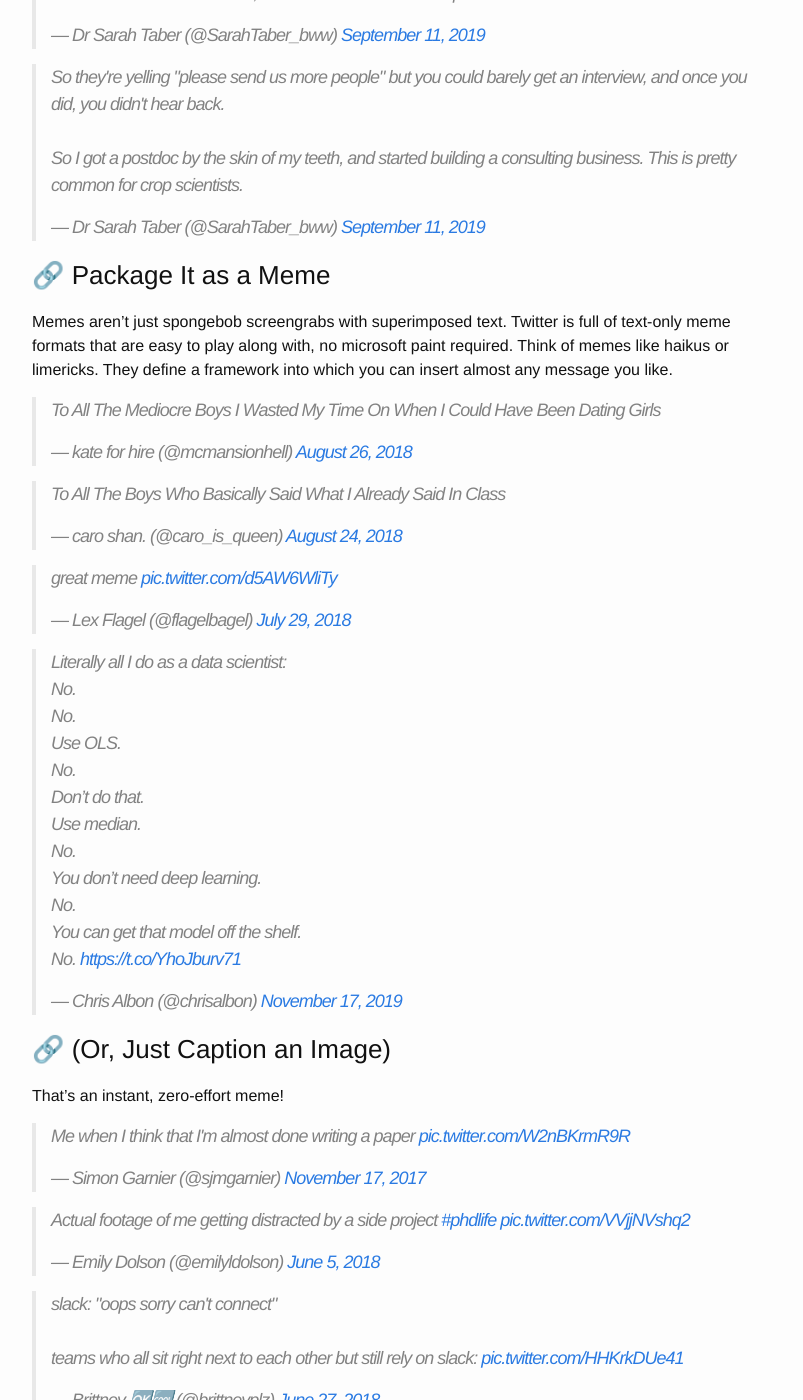
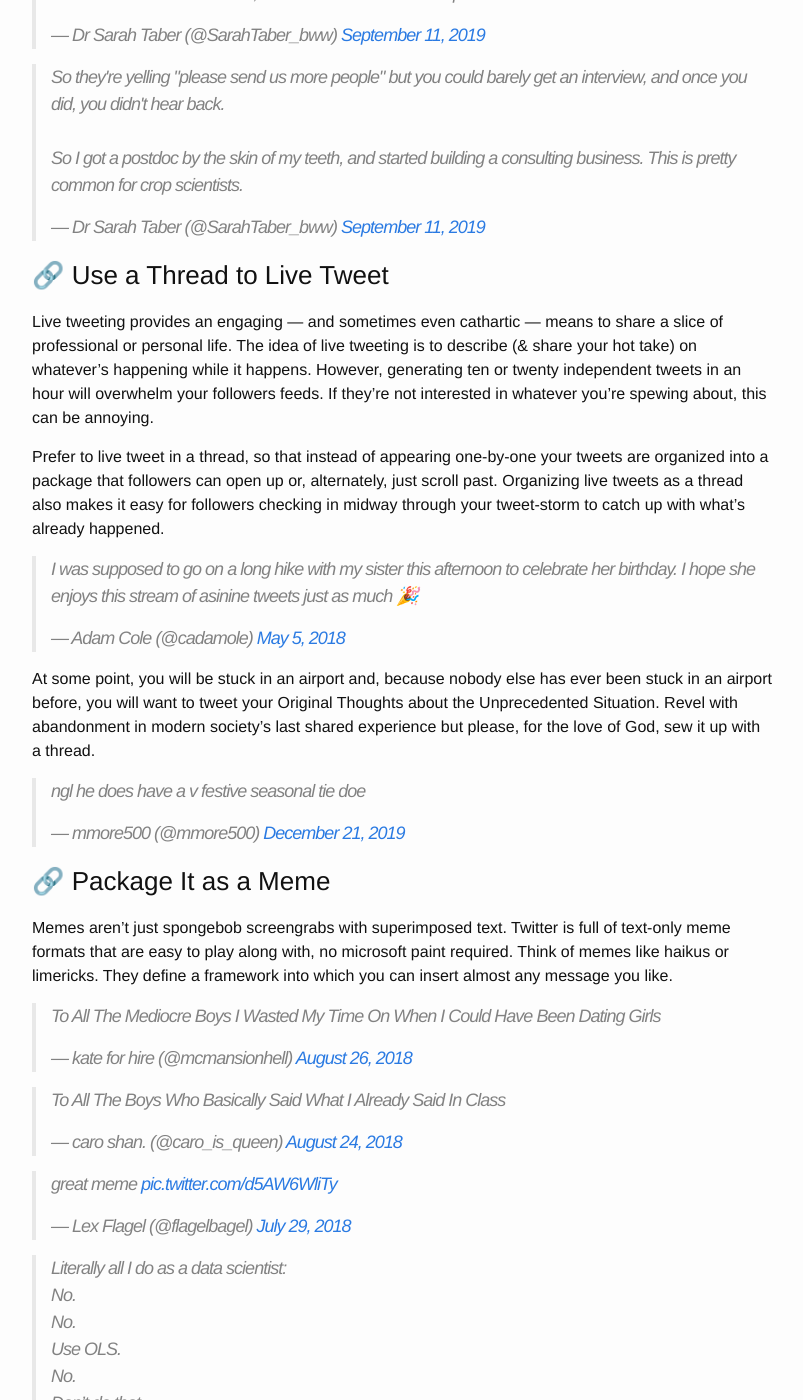
Before and after one commit to mmore500/mmore500.github.io, a Jekyll site: the page built from blog_professional/_posts/2019-11-17-twitter-bestiary.md, in a window 1280 px wide and 1400 px high, scrolled down 18213 px. Shown: the whole window, without its empty margins (238-1041 px from the left). Built offline with Jekyll 4.4.1, drawn with Linux system fonts in a browser that asks for light colours; emoji names are drawn with the system emoji font; a script that is not in the unit is left out; comment, search, counter and statistics services are not loaded.

Commit message:
Add section on live tweeting

```diff
--- a/blog_professional/_posts/2019-11-17-twitter-bestiary.md
+++ b/blog_professional/_posts/2019-11-17-twitter-bestiary.md
@@ -457,6 +457,24 @@ Or, get more creative!
 
 <blockquote class="twitter-tweet"><p lang="en" dir="ltr">So they&#39;re yelling &quot;please send us more people&quot; but you could barely get an interview, and once you did, you didn&#39;t hear back.<br><br>So I got a postdoc by the skin of my teeth, and started building a consulting business. This is pretty common for crop scientists.</p>&mdash; Dr Sarah Taber (@SarahTaber_bww) <a href="https://twitter.com/SarahTaber_bww/status/1171895669826695168?ref_src=twsrc%5Etfw">September 11, 2019</a></blockquote> <script async src="https://platform.twitter.com/widgets.js" charset="utf-8"></script>
 
+### Use a Thread to Live Tweet
+
+Live tweeting provides an engaging --- and sometimes even cathartic --- means to share a slice of professional or personal life.
+The idea of live tweeting is to describe (& share your hot take) on whatever's happening while it happens.
+However, generating ten or twenty independent tweets in an hour will overwhelm your followers feeds.
+If they're not interested in whatever you're spewing about, this can be annoying.
+
+Prefer to live tweet in a thread, so that instead of appearing one-by-one your tweets are organized into a package that followers can open up or, alternately, just scroll past.
+Organizing live tweets as a thread also makes it easy for followers checking in midway through your tweet-storm to catch up with what's already happened.
+
+<blockquote class="twitter-tweet"><p lang="en" dir="ltr">I was supposed to go on a long hike with my sister this afternoon to celebrate her birthday. I hope she enjoys this stream of asinine tweets just as much 🎉</p>&mdash; Adam Cole (@cadamole) <a href="https://twitter.com/cadamole/status/992769662634078208?ref_src=twsrc%5Etfw">May 5, 2018</a></blockquote> <script async src="https://platform.twitter.com/widgets.js" charset="utf-8"></script>
+
+At some point, you will be stuck in an airport and, because nobody else has ever been stuck in an airport before, you will want to tweet your Original Thoughts about the Unprecedented Situation.
+Revel with abandonment in modern society's last shared experience but please, for the love of God, sew it up with a thread.
+
+<blockquote class="twitter-tweet"><p lang="en" dir="ltr">ngl he does have a v festive seasonal tie doe</p>&mdash; mmore500 (@mmore500) <a href="https://twitter.com/mmore500/status/1208192804867977216?ref_src=twsrc%5Etfw">December 21, 2019</a></blockquote> <script async src="https://platform.twitter.com/widgets.js" charset="utf-8"></script>
+
+
 ### Package It as a Meme
 
 Memes aren't just spongebob screengrabs with superimposed text.
```
